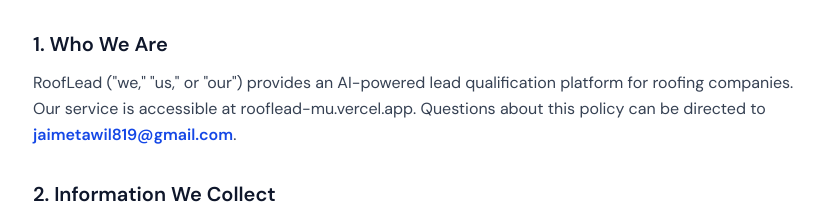
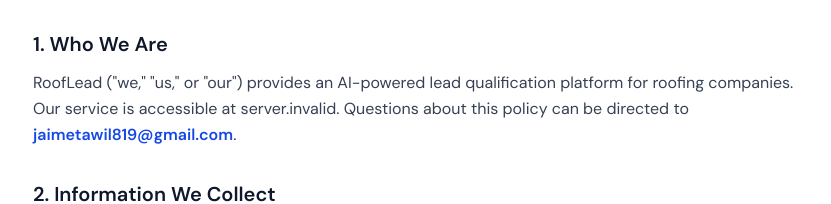
Before and after one commit to jaimetawil819/rooflead, a Next.js app: page /privacy in a window 1280 px wide. Shown: the part 220-424 px from the top of the page, without its empty margins (223-1054 px from the left). Built offline with nearby package versions, Linux system fonts and the light colour scheme; no server answers.

Commit message:
Centralize public site URL config

```diff
--- a/app/api/billing/checkout/route.ts
+++ b/app/api/billing/checkout/route.ts
@@ -2,6 +2,7 @@
 import Stripe from "stripe";
 import { getAdminClient } from "@/lib/supabase/admin";
 import { auth } from "@clerk/nextjs/server";
+import { appBaseUrl } from "@/lib/site";
 
 const stripe = new Stripe(process.env.STRIPE_SECRET_KEY!);
 
@@ -54,8 +55,8 @@
     subscription_data: {
       trial_period_days: 14,
     },
-    success_url: `${process.env.NEXT_PUBLIC_APP_URL}/subscribe/success`,
-    cancel_url: `${process.env.NEXT_PUBLIC_APP_URL}/subscribe`,
+    success_url: `${appBaseUrl}/subscribe/success`,
+    cancel_url: `${appBaseUrl}/subscribe`,
   });
 
   return NextResponse.json({ url: session.url });
--- a/app/api/billing/portal/route.ts
+++ b/app/api/billing/portal/route.ts
@@ -2,6 +2,7 @@
 import { NextResponse } from "next/server";
 import Stripe from "stripe";
 import { getAdminClient } from "@/lib/supabase/admin";
+import { appBaseUrl } from "@/lib/site";
 
 const stripe = new Stripe(process.env.STRIPE_SECRET_KEY!);
 
@@ -24,7 +25,7 @@
 
   const session = await stripe.billingPortal.sessions.create({
     customer: business.stripe_customer_id,
-    return_url: `${process.env.NEXT_PUBLIC_APP_URL}/dashboard/settings`,
+    return_url: `${appBaseUrl}/dashboard/settings`,
   });
 
   return NextResponse.json({ url: session.url });
--- a/app/api/webhooks/twilio/route.ts
+++ b/app/api/webhooks/twilio/route.ts
@@ -10,6 +10,7 @@
 } from "@/lib/sms-opt-outs";
 import { sendSMS } from "@/lib/twilio";
 import { createRequestLogger } from "@/lib/logger";
+import { appBaseUrl } from "@/lib/site";
 
 export const maxDuration = 30;
 
@@ -176,7 +177,7 @@
       !(await isSmsOptedOut(supabase, business.notification_phone))
     ) {
       const leadLabel = leadName ?? "New lead";
-      const notifMsg = `${score.toUpperCase()} lead - ${leadLabel}\n${summary}\nCall: ${from}\nView: ${process.env.NEXT_PUBLIC_APP_URL}/dashboard/leads/${leadId}`;
+      const notifMsg = `${score.toUpperCase()} lead - ${leadLabel}\n${summary}\nCall: ${from}\nView: ${appBaseUrl}/dashboard/leads/${leadId}`;
       await sendSMS(business.notification_phone, notifMsg);
     }
 
--- a/app/layout.tsx
+++ b/app/layout.tsx
@@ -1,6 +1,7 @@
 import type { Metadata } from "next";
 import { ClerkProvider } from "@clerk/nextjs";
 import { DM_Sans } from "next/font/google";
+import { siteDescription, siteName } from "@/lib/site";
 import "./globals.css";
 
 const dmSans = DM_Sans({
@@ -10,8 +11,8 @@
 });
 
 export const metadata: Metadata = {
-  title: "RoofLead",
-  description: "AI lead intake for roofing companies",
+  title: siteName,
+  description: siteDescription,
 };
 
 export default function RootLayout({
--- a/app/privacy/page.tsx
+++ b/app/privacy/page.tsx
@@ -1,6 +1,7 @@
 import Image from "next/image";
 import Link from "next/link";
 import { supportEmail, supportMailtoHref } from "@/lib/contact";
+import { appHost } from "@/lib/site";
 
 export default function PrivacyPage() {
   return (
@@ -27,7 +28,7 @@
 
           <section>
             <h2 className="text-xl font-semibold text-slate-900 mb-3">1. Who We Are</h2>
-            <p>RoofLead (&quot;we,&quot; &quot;us,&quot; or &quot;our&quot;) provides an AI-powered lead qualification platform for roofing companies. Our service is accessible at rooflead-mu.vercel.app. Questions about this policy can be directed to <a className="font-semibold text-blue-700 hover:text-blue-800" href={supportMailtoHref}>{supportEmail}</a>.</p>
+            <p>RoofLead (&quot;we,&quot; &quot;us,&quot; or &quot;our&quot;) provides an AI-powered lead qualification platform for roofing companies. Our service is accessible at {appHost}. Questions about this policy can be directed to <a className="font-semibold text-blue-700 hover:text-blue-800" href={supportMailtoHref}>{supportEmail}</a>.</p>
           </section>
 
           <section>
--- /dev/null
+++ b/lib/site.ts
@@ -0,0 +1,16 @@
+const DEFAULT_APP_URL = "https://rooflead-mu.vercel.app";
+
+function cleanUrl(value: string | undefined): string {
+  const trimmed = value?.trim();
+  return trimmed ? trimmed.replace(/\/+$/, "") : "";
+}
+
+export const siteName = "RoofLead";
+
+export const siteDescription =
+  "AI SMS lead intake for roofing companies that need faster first response.";
+
+export const appBaseUrl =
+  cleanUrl(process.env.NEXT_PUBLIC_APP_URL) || DEFAULT_APP_URL;
+
+export const appHost = appBaseUrl.replace(/^https?:\/\//, "");
```
Also changed, not shown: 2 other files (tests, documents, lock files or other folders).
